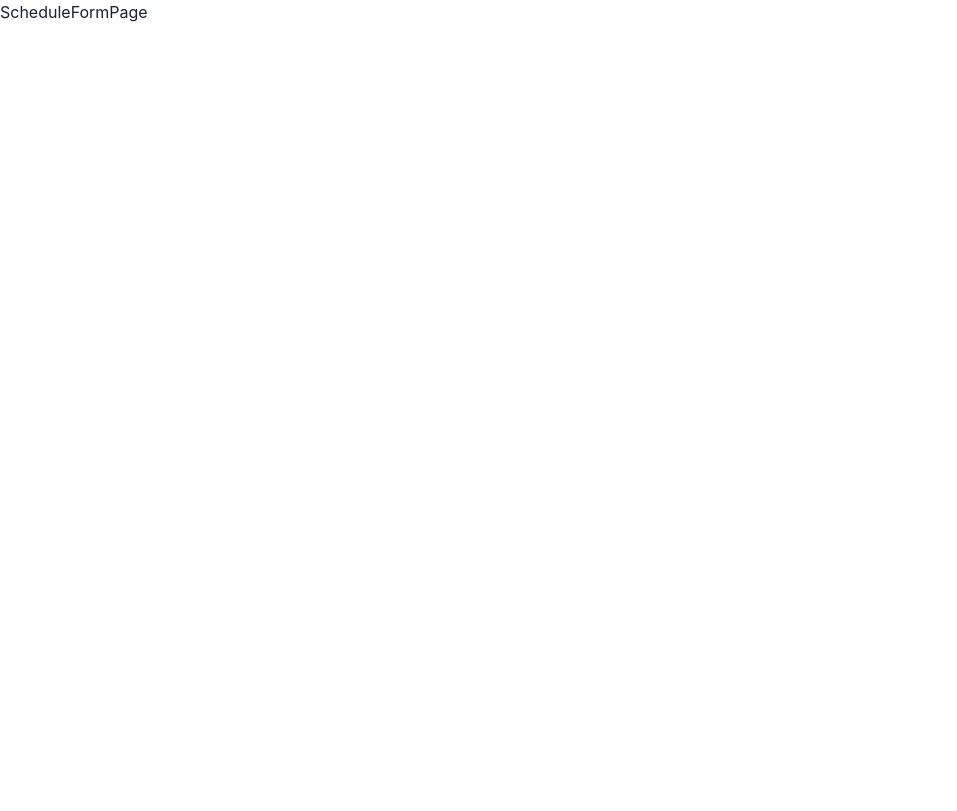
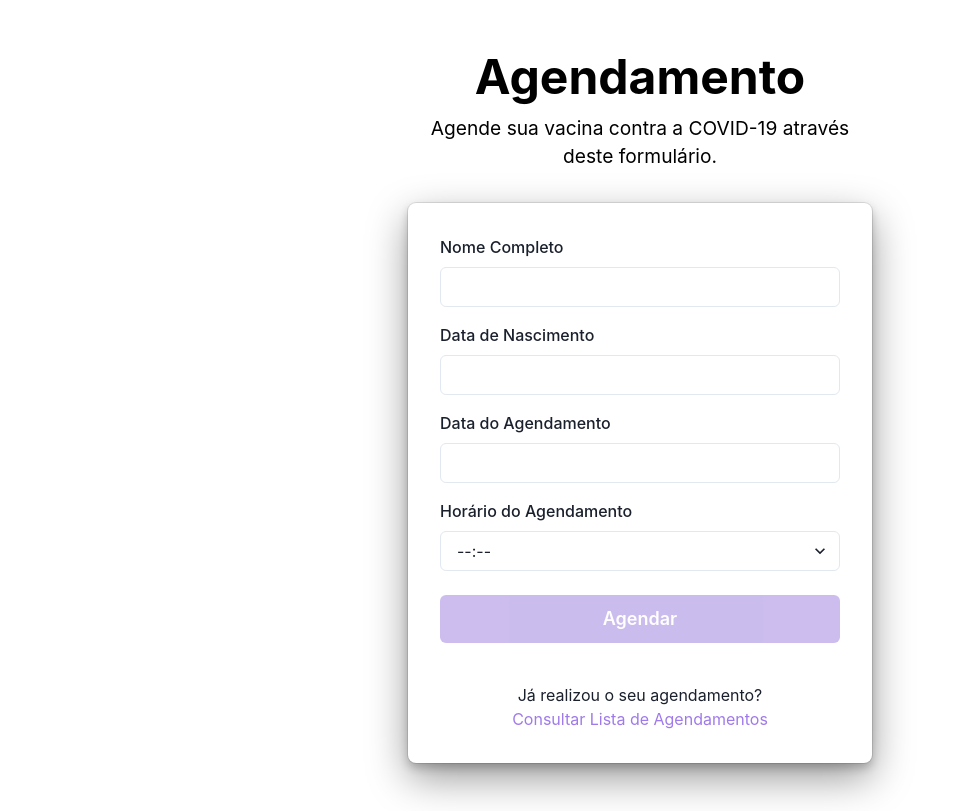
Before and after one commit to LucasSBarros/PITANG-Vaccine-Scheduler-Frontend, a React (Vite) app: page / in a window 1280 px wide. Shown: the whole page, without its empty margins (0-957 px from the left). Built offline with nearby package versions, Linux system fonts and the light colour scheme.

Commit message:
feat: implementação da página de formulárioScheduleFormPage

```diff
--- a/package.json
+++ b/package.json
@@ -14,10 +14,13 @@
     "@chakra-ui/react": "^2.8.2",
     "@emotion/react": "^11.11.4",
     "@emotion/styled": "^11.11.5",
+    "@hookform/resolvers": "^3.9.0",
     "framer-motion": "^11.3.6",
     "react": "^18.3.1",
+    "react-datepicker": "^7.3.0",
     "react-dom": "^18.3.1",
     "react-router-dom": "^6.25.0",
+    "styled-components": "^6.1.12",
     "zod": "^3.23.8"
   },
   "devDependencies": {
--- a/src/pages/ScheduleFormPage.jsx
+++ b/src/pages/ScheduleFormPage.jsx
@@ -1,3 +1,206 @@
-const ScheduleFormPage = () => <div>ScheduleFormPage</div>;
+import {
+  Flex,
+  Box,
+  FormControl,
+  FormLabel,
+  Input,
+  Stack,
+  Button,
+  Heading,
+  Text,
+  Link as ChakraLink,
+  useColorModeValue,
+  useToast,
+  Select,
+  FormErrorMessage,
+} from "@chakra-ui/react";
+import { zodResolver } from "@hookform/resolvers/zod";
+import { Link } from "react-router-dom";
+import { useForm, Controller } from "react-hook-form";
+import fetcher from "../services/api";
+import pacientSchema from "../schemas/pacient.schema";
+import scheduleSchema from "../schemas/schedule.schema";
+import "react-datepicker/dist/react-datepicker.css";
+import DatePicker from "react-datepicker";
+
+const ScheduleFormPage = () => {
+  const combinedSchema = pacientSchema.merge(
+    scheduleSchema.omit({ pacientId: true })
+  );
+
+  const {
+    register,
+    handleSubmit,
+    setValue,
+    control,
+    trigger,
+    formState: { errors, isSubmitting, isValid },
+  } = useForm({
+    resolver: zodResolver(combinedSchema),
+    mode: "onBlur",
+  });
+
+  const toast = useToast();
+
+  const toSchedule = async (form) => {
+    try {
+      const pacientResponse = await fetcher.post("/api/pacient", {
+        fullName: form.fullName,
+        birthDate: form.birthDate,
+      });
+
+      const pacientId = pacientResponse.data.id;
+
+      await fetcher.post("/api/schedule", {
+        pacientId: pacientId,
+        scheduleDate: form.scheduleDate,
+        scheduleTime: form.scheduleTime,
+      });
+
+      toast({
+        status: "success",
+        title: "Sucesso",
+        description: "Agendamento realizado com sucesso.",
+        isClosable: true,
+      });
+    } catch (error) {
+      toast({
+        status: "error",
+        title: "Algo deu errado...",
+        description: error.cause || error.message,
+        isClosable: true,
+      });
+    }
+  };
+
+  return (
+    <Flex
+      minH={"100vh"}
+      align={"center"}
+      justify={"center"}
+      bg={useColorModeValue("white", "black")}
+    >
+      <Stack spacing={8} mx={"auto"} maxW={"lg"} py={12} px={6}>
+        <Stack align={"center"}>
+          <Heading fontSize={"xxx-large"} color={"black"} textAlign={"center"}>
+            Agendamento
+          </Heading>
+          <Text fontSize={"larger"} color={"black"} textAlign={"center"}>
+            Agende sua vacina contra a COVID-19 através deste formulário.
+          </Text>
+        </Stack>
+        <Box
+          rounded={"lg"}
+          bg={useColorModeValue("white", "black")}
+          boxShadow={"dark-lg"}
+          p={8}
+        >
+          <Stack as="form" onSubmit={handleSubmit(toSchedule)} spacing={4}>
+            <FormControl id="fullName" isInvalid={!!errors.fullName}>
+              <FormLabel>Nome Completo</FormLabel>
+              <Input type="text" {...register("fullName")} />
+              <FormErrorMessage>{errors.fullName?.message}</FormErrorMessage>
+            </FormControl>
+
+            <FormControl id="birthDate" isInvalid={!!errors.birthDate}>
+              <FormLabel>Data de Nascimento</FormLabel>
+              <Controller
+                control={control}
+                name="birthDate"
+                render={({ field }) => (
+                  <DatePicker
+                    selected={field.value}
+                    onChange={(date) => {
+                      setValue("birthDate", date);
+                      trigger("birthDate"); // Dispara a validação manualmente
+                    }}
+                    dateFormat="dd/MM/yyyy"
+                    customInput={<Input width={"25em"} />}
+                  />
+                )}
+              />
+              <FormErrorMessage>{errors.birthDate?.message}</FormErrorMessage>
+            </FormControl>
+
+            <FormControl id="scheduleDate" isInvalid={!!errors.scheduleDate}>
+              <FormLabel>Data do Agendamento</FormLabel>
+              <Controller
+                control={control}
+                name="scheduleDate"
+                render={({ field }) => (
+                  <DatePicker
+                    selected={field.value}
+                    onChange={(date) => {
+                      setValue("scheduleDate", date);
+                      trigger("scheduleDate"); // Dispara a validação manualmente
+                    }}
+                    dateFormat="dd/MM/yyyy"
+                    customInput={<Input width={"25em"} />}
+                  />
+                )}
+              />
+              <FormErrorMessage>
+                {errors.scheduleDate?.message}
+              </FormErrorMessage>
+            </FormControl>
+
+            <FormControl id="scheduleTime" isInvalid={!!errors.scheduleTime}>
+              <FormLabel>Horário do Agendamento</FormLabel>
+              <Select
+                {...register("scheduleTime")}
+                placeholder="--:--"
+                onChange={(e) => {
+                  setValue("scheduleTime", e.target.value);
+                  trigger("scheduleTime"); // Dispara a validação manualmente
+                }}
+              >
+                <option value="07:00:00">07:00</option>
+                <option value="08:00:00">08:00</option>
+                <option value="09:00:00">09:00</option>
+                <option value="10:00:00">10:00</option>
+                <option value="11:00:00">11:00</option>
+                <option value="12:00:00">12:00</option>
+                <option value="13:00:00">13:00</option>
+                <option value="14:00:00">14:00</option>
+                <option value="15:00:00">15:00</option>
+                <option value="16:00:00">16:00</option>
+                <option value="17:00:00">17:00</option>
+              </Select>
+              <FormErrorMessage>
+                {errors.scheduleTime?.message}
+              </FormErrorMessage>
+            </FormControl>
+
+            <Stack spacing={10} pt={2}>
+              <Button
+                isLoading={isSubmitting}
+                isDisabled={!isValid}
+                type="submit"
+                loadingText="Submitting"
+                size="lg"
+                bg={"purple.500"}
+                color={"white"}
+                _hover={{
+                  bg: "purple.800",
+                }}
+              >
+                Agendar
+              </Button>
+            </Stack>
+            <Stack pt={6}>
+              <Text align={"center"}>
+                Já realizou o seu agendamento?
+                <br />
+                <ChakraLink as={Link} to="/appointments" color={"purple.400"}>
+                  Consultar Lista de Agendamentos
+                </ChakraLink>
+              </Text>
+            </Stack>
+          </Stack>
+        </Box>
+      </Stack>
+    </Flex>
+  );
+};
 
 export default ScheduleFormPage;
```
Also changed, not shown: src/schemas/schedule.schema.js (renamed from src/schemas/shedule.schema.js), 1 other file (tests, documents, lock files or other folders).
